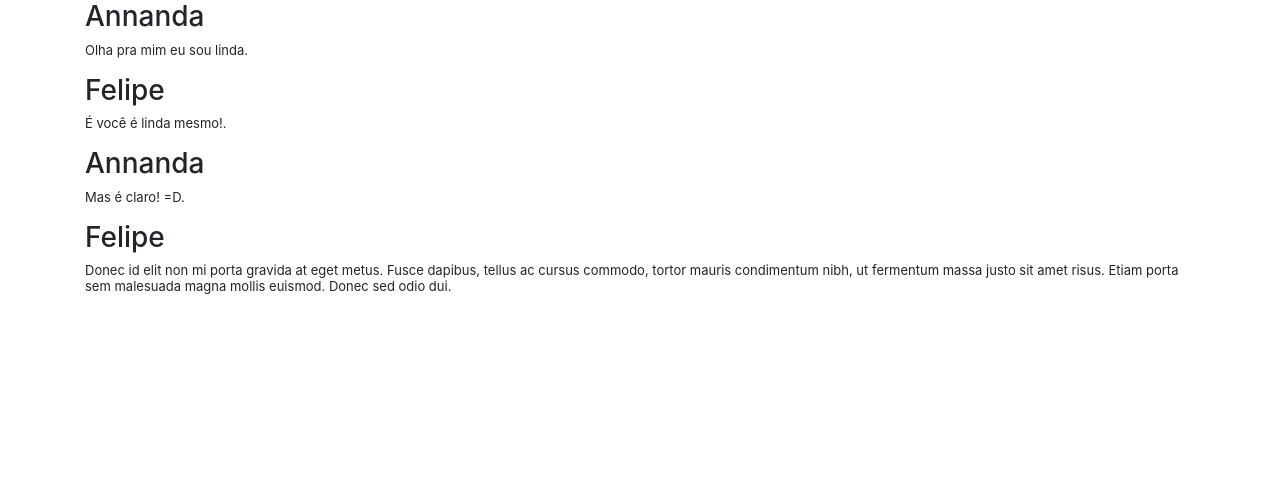
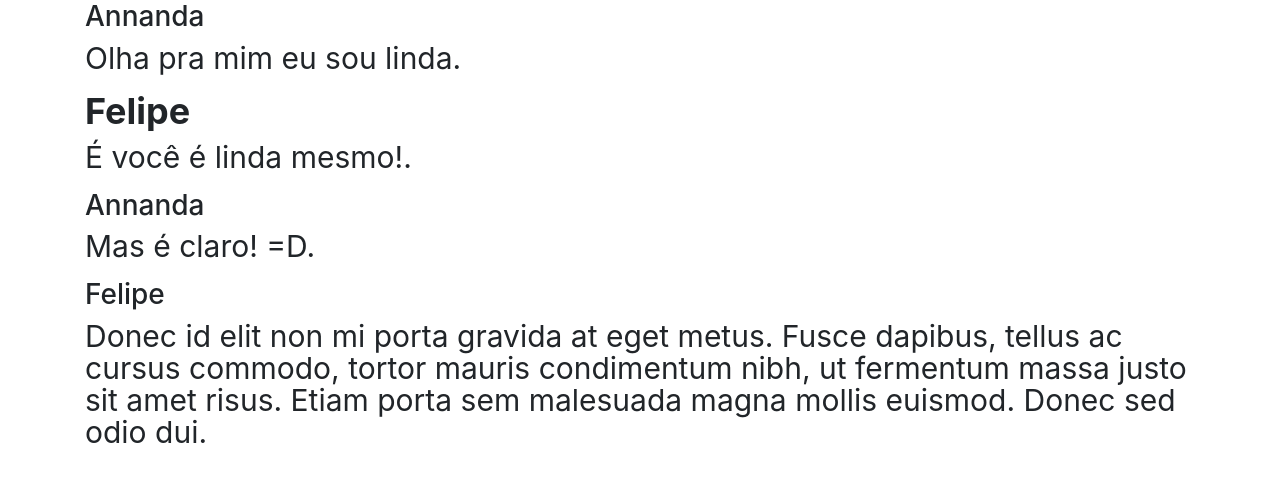
Before and after one commit to arruda/presente_14, a Django app: page / in a window 1280 px wide. Shown: the top 482 px of the page. Run offline with Django 3.2, Linux system fonts and the light colour scheme; parts of the project's set-up code (start-up, migrations or seed data) failed here and were passed over; some libraries are stand-ins or nearby versions.

Commit message:
testing different size of letter in chat page

```diff
--- a/presente_14/chat_parser/models.py
+++ b/presente_14/chat_parser/models.py
@@ -50,7 +50,7 @@
     author = models.CharField(u'Author', max_length=250)
     msg = models.TextField(u'Message')
     conversation = models.ForeignKey(ConversationModel, related_name='messages', blank=True, null=True)
-    is_next_same_author = models.BooleanField(u'Next message is same author?', default=False)
+    is_same_last_author = models.BooleanField(u'LAst message was from same author?', default=False)
 
     class Meta:
         app_label = 'chat_parser'
--- a/presente_14/chat_parser/utils.py
+++ b/presente_14/chat_parser/utils.py
@@ -61,14 +61,12 @@
                 if last_author != msg.author:
                     last_author = msg.author
                     same_author = False
-                if len(msgs_models) != 0:
-                    #update last msg to the correct value
-                    msgs_models[-1].is_next_same_author = same_author
 
                 msg_model = MessageModel(
                     author=msg.author,
                     msg=msg.msg,
-                    conversation=conversation_model
+                    conversation=conversation_model,
+                    is_same_last_author=same_author
                 )
                 msgs_models.append(msg_model)
             MessageModel.objects.bulk_create(msgs_models)
--- a/presente_14/templates/chat.html
+++ b/presente_14/templates/chat.html
@@ -13,7 +13,10 @@
         {% for message in conversation.messages.all %}
         <div class="row">
             <div class="col-lg-12">
+            {% if message.is_same_last_author %}
+            {% else %}
               <h4>{{message.author}}:</h3>
+            {% endif %}
               <p>{{message.msg}}</p>
             </div>
         </div>
--- a/presente_14/templates/index.html
+++ b/presente_14/templates/index.html
@@ -10,7 +10,7 @@
 </div>
 <div class="row">
     <div class="col-lg-12">
-      <h3>Felipe</h3>
+      <h4>Felipe</h4>
       <p>É você é linda mesmo!.</p>
     </div>
 </div>
--- a/presente_14/templates/util/bootstrap_h5bp.html
+++ b/presente_14/templates/util/bootstrap_h5bp.html
@@ -42,8 +42,12 @@
           }
           .col-lg-12 {
 
-                font-size: 13px;
-                line-height: 16px;
+                font-size: 30px;
+                line-height: 32px;
+          }
+          .col-lg-12 h4 {
+                font-size: 36px;
+                font-weight: bold;
           }
         </style>
         {% endblock %}
```
